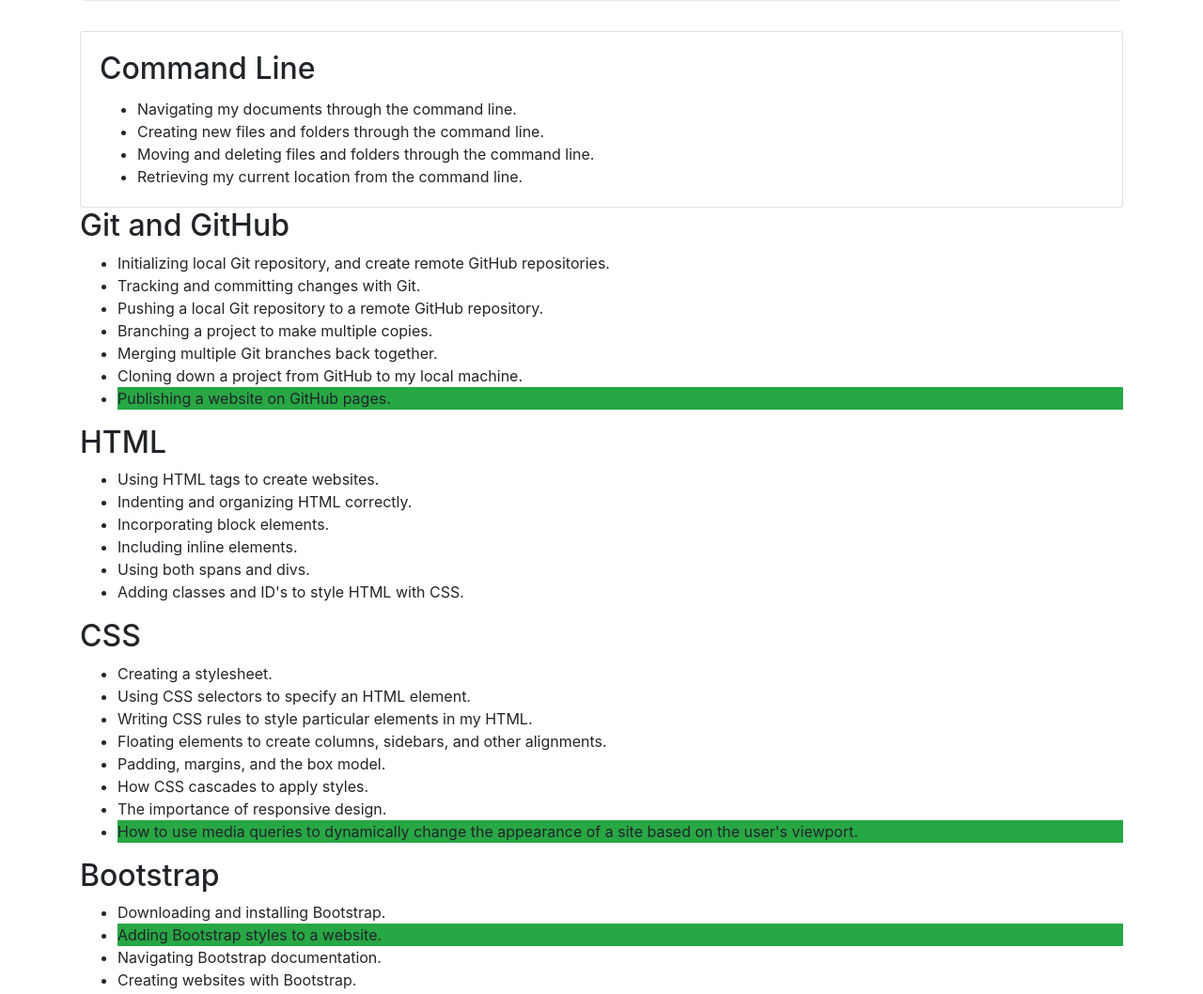
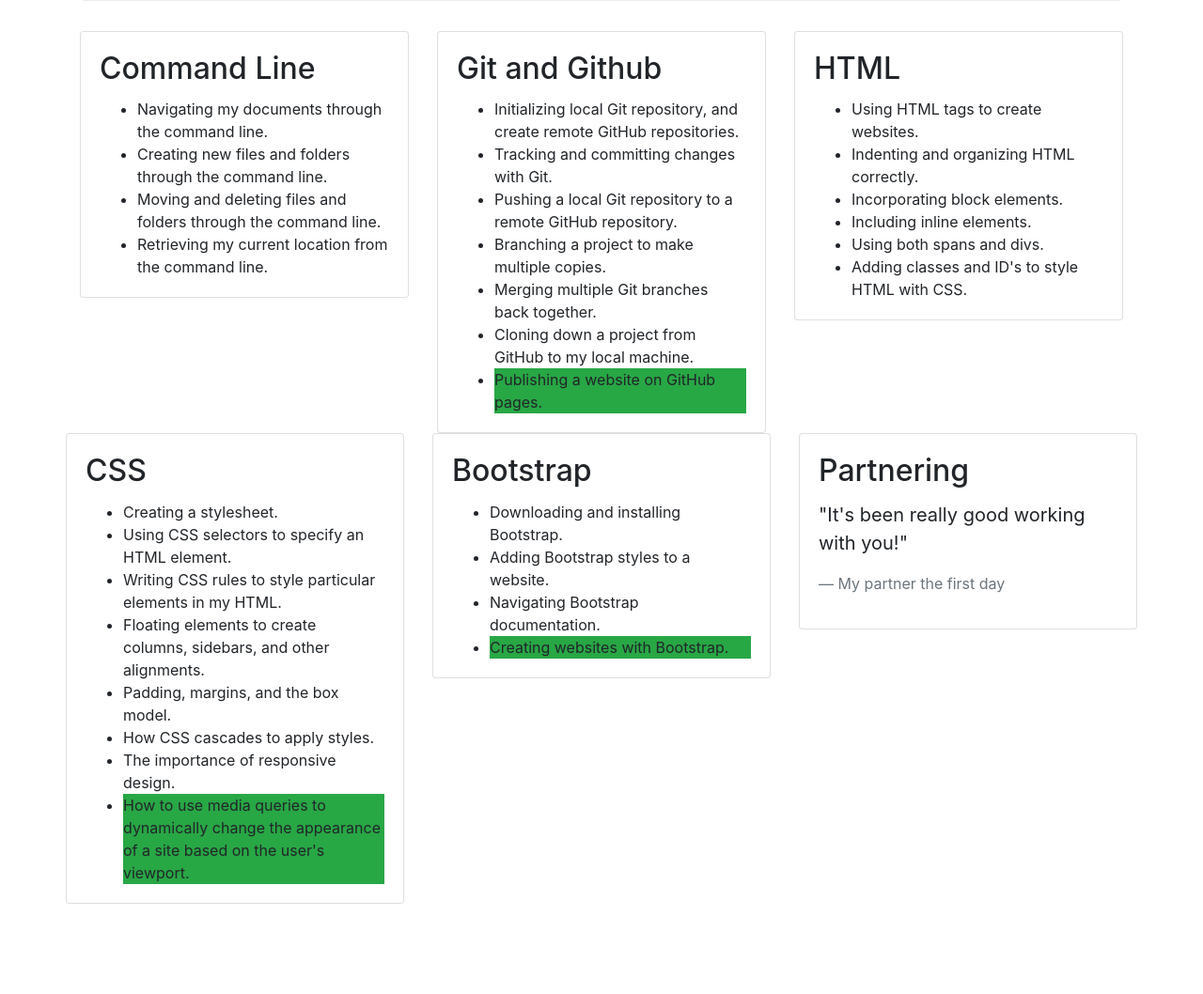
Before and after one commit to EddieMichael1983/week-in-review, a plain HTML site: page index.html in a window 1280 px wide. Shown: the part 223-1281 px from the top of the page at 94% size. After the commit the page ends 1185 px from the top, so only its background shows below. Drawn offline with Linux system fonts and the light colour scheme.

Commit message:
create columns with Bootstrap

```diff
--- a/index.html
+++ b/index.html
@@ -11,6 +11,8 @@
       <p>I've almost finished my first week at Epicodus. Here are some of the things I've learned so far:
       </p>
     </div>
+    <div class="row">
+      <div class="col-md-4">
         <div class="card">
           <div class="card-body">
             <h2 class="card-title">Command Line</h2>
@@ -22,8 +24,12 @@
             </ul>
           </div>
         </div>
-  <h2>Git and GitHub</h2>
-  <ul>
+      </div>
+      <div class="col-md-4">
+        <div class="card">
+          <div class="card-body">
+            <h2 class="card-title">Git and Github</h2>
+            <ul class="card-text">
               <li>Initializing local Git repository, and create remote GitHub repositories.</li>
               <li>Tracking and committing changes with Git.</li>
               <li>Pushing a local Git repository to a remote GitHub repository.</li>
@@ -32,8 +38,14 @@
               <li>Cloning down a project from GitHub to my local machine.</li>
               <li class="bg-success">Publishing a website on GitHub pages.</li>
             </ul>
-  <h2>HTML</h2>
-  <ul>
+          </div>
+        </div>
+      </div>
+      <div class="col-md-4">
+        <div class="card">
+          <div class="card-body">
+            <h2 class="card-title">HTML</h2>
+            <ul class="card-text">
               <li>Using HTML tags to create websites.</li>
               <li>Indenting and organizing HTML correctly.</li>
               <li>Incorporating block elements.</li>
@@ -41,8 +53,15 @@
               <li>Using both spans and divs.</li>
               <li>Adding classes and ID's to style HTML with CSS.</li>
             </ul>
-  <h2>CSS</h2>
-  <ul>
+          </div>
+        </div>
+      </div>
+      <div class="row">
+        <div class="col-md-4">
+          <div class="card">
+            <div class="card-body">
+              <h2 class="card-title">CSS</h2>
+              <ul class="card-text">
                 <li>Creating a stylesheet.</li>
                 <li>Using CSS selectors to specify an HTML element.</li>
                 <li>Writing CSS rules to style particular elements in my HTML.</li>
@@ -52,18 +71,36 @@
                 <li>The importance of responsive design.</li>
                 <li class="bg-success">How to use media queries to dynamically change the appearance of a site based on the user's viewport.</li>
               </ul>
-  <h2>Bootstrap</h2>
-  <ul>
+            </div>
+          </div>
+        </div>
+        <div class="col-md-4">
+          <div class="card">
+            <div class="card-body">
+              <h2 class="card-title">Bootstrap</h2>
+              <ul class="card-text">
                 <li>Downloading and installing Bootstrap.</li>
-    <li class="bg-success">Adding Bootstrap styles to a website.</li>
+                <li>Adding Bootstrap styles to a website.</li>
                 <li>Navigating Bootstrap documentation.</li>
-    <li>Creating websites with Bootstrap.</li>
+                <li class="bg-success">Creating websites with Bootstrap.</li>
              </ul>
-  <h2>Partnering</h2>
+            </div>
+          </div>
+        </div>
+        <div class="col-md-4">
+          <div class="card">
+            <div class="card-body">
+              <h2 class="card-title">Partnering</h2>
+              <div class="card-text">
                 <blockquote class="blockquote">
                 <p>"It's been really good working with you!"</p>
                 <footer class="blockquote-footer">My partner the first day</footer>
               </blockquote>
             </div>
+          </div>
+        </div>
+      </div>
+    </div>
+  </div>
 </body>
 </html>
```
Lines whose indentation alone changed are shown as unchanged.
